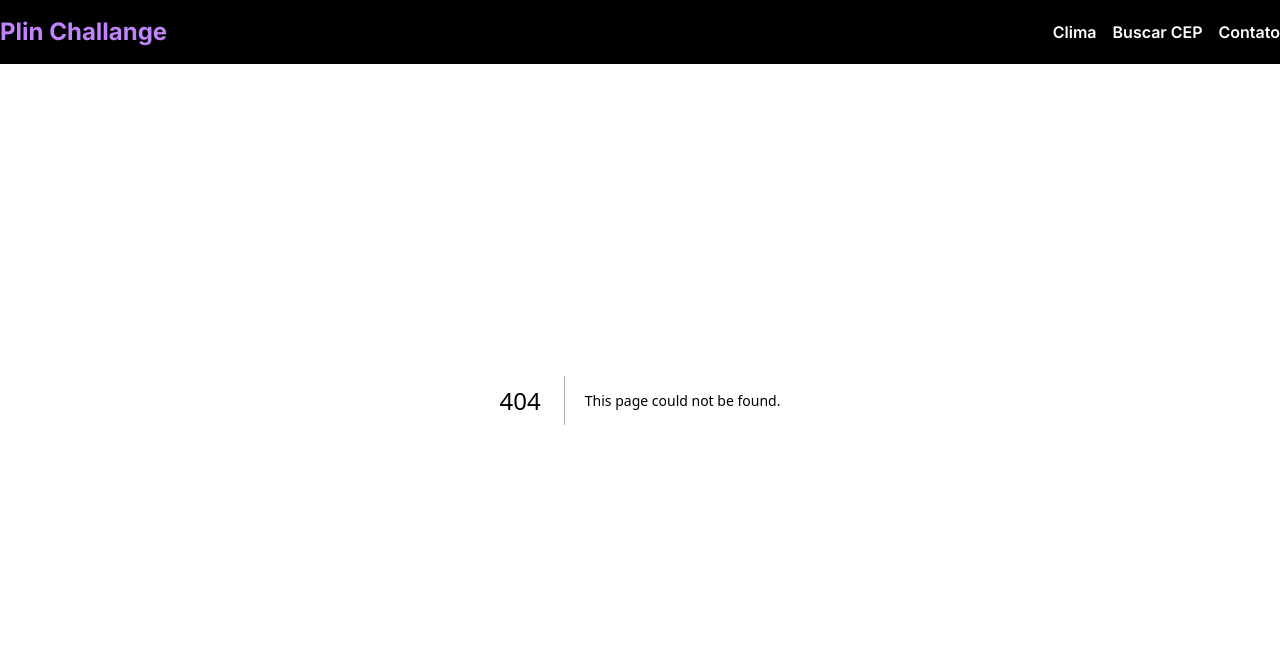
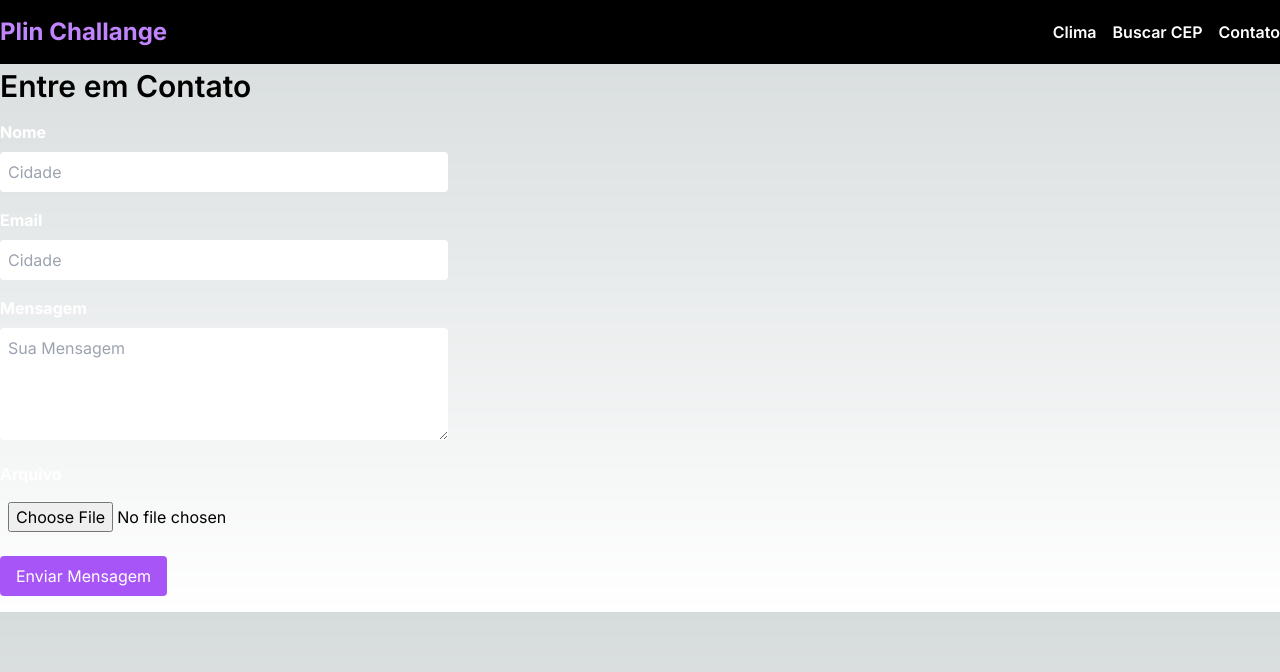
Before and after one commit to PierreOliveira1/plin-challenge-front, a Next.js app: page /contato in a window 1280 px wide. Before the commit this address had no page. Shown: the top 672 px of the page. Built offline with nearby package versions, Linux system fonts and the light colour scheme.

Commit message:
feat: create page contact

```diff
--- /dev/null
+++ b/src/app/contato/page.tsx
@@ -0,0 +1,97 @@
+"use client";
+import { Input } from "@/components/Input";
+import { useForm } from "react-hook-form";
+
+type PropsForm = {
+  name: string;
+  email: string;
+  message: string;
+  archive: FileList;
+};
+
+export default function Contato() {
+  const {
+    register,
+    handleSubmit,
+    formState: { errors },
+  } = useForm<PropsForm>();
+
+  const onSubmit = (data: PropsForm) => {
+    console.log(data);
+  };
+
+  return (
+    <div className="container mx-auto mt-10 pt-7">
+      <h1 className="text-3xl font-semibold mb-4">Entre em Contato</h1>
+      <form onSubmit={handleSubmit(onSubmit)} className="max-w-md">
+        <div className="mb-4">
+          <label htmlFor="nome" className="block text-white font-bold mb-2">
+            Nome
+          </label>
+          <Input
+            {...register("name", {
+              required: { message: "Campo obrigatório", value: true },
+            })}
+            placeholder="Seu Nome"
+            className="w-full"
+            error={errors.name?.message}
+          />
+        </div>
+        <div className="mb-4">
+          <label htmlFor="email" className="block text-white font-bold mb-2">
+            Email
+          </label>
+          <Input
+            {...register("email", {
+              required: { message: "Campo obrigatório", value: true },
+            })}
+            id="email"
+            className="w-full"
+            placeholder="Seu Email"
+            error={errors.email?.message}
+          />
+        </div>
+        <div className="mb-4">
+          <label htmlFor="mensagem" className="block text-white font-bold mb-2">
+            Mensagem
+          </label>
+          <textarea
+            {...register("message", { required: true })}
+            id="mensagem"
+            className={
+              "border border-none outline-none p-2 rounded w-full text-black"
+            }
+            rows={4}
+            placeholder="Sua Mensagem"
+          />
+          {errors.message && (
+            <p className="text-red-500 text-sm mt-1">Campo obrigatório</p>
+          )}
+        </div>
+        <div className="mb-4">
+          <label htmlFor="arquivo" className="block text-white font-bold mb-2">
+            Arquivo
+          </label>
+          <Input
+            {...register("archive", {
+              required: { message: "Campo obrigatório", value: true },
+            })}
+            type="file"
+            accept="application/pdf"
+            id="arquivo"
+            className="w-full"
+            error={errors.archive?.message}
+          />
+        </div>
+        <div className="mb-4">
+          <button
+            type="submit"
+            className="bg-purple-500 text-white py-2 px-4 rounded hover:bg-purple-600"
+          >
+            Enviar Mensagem
+          </button>
+        </div>
+      </form>
+    </div>
+  );
+}
```
